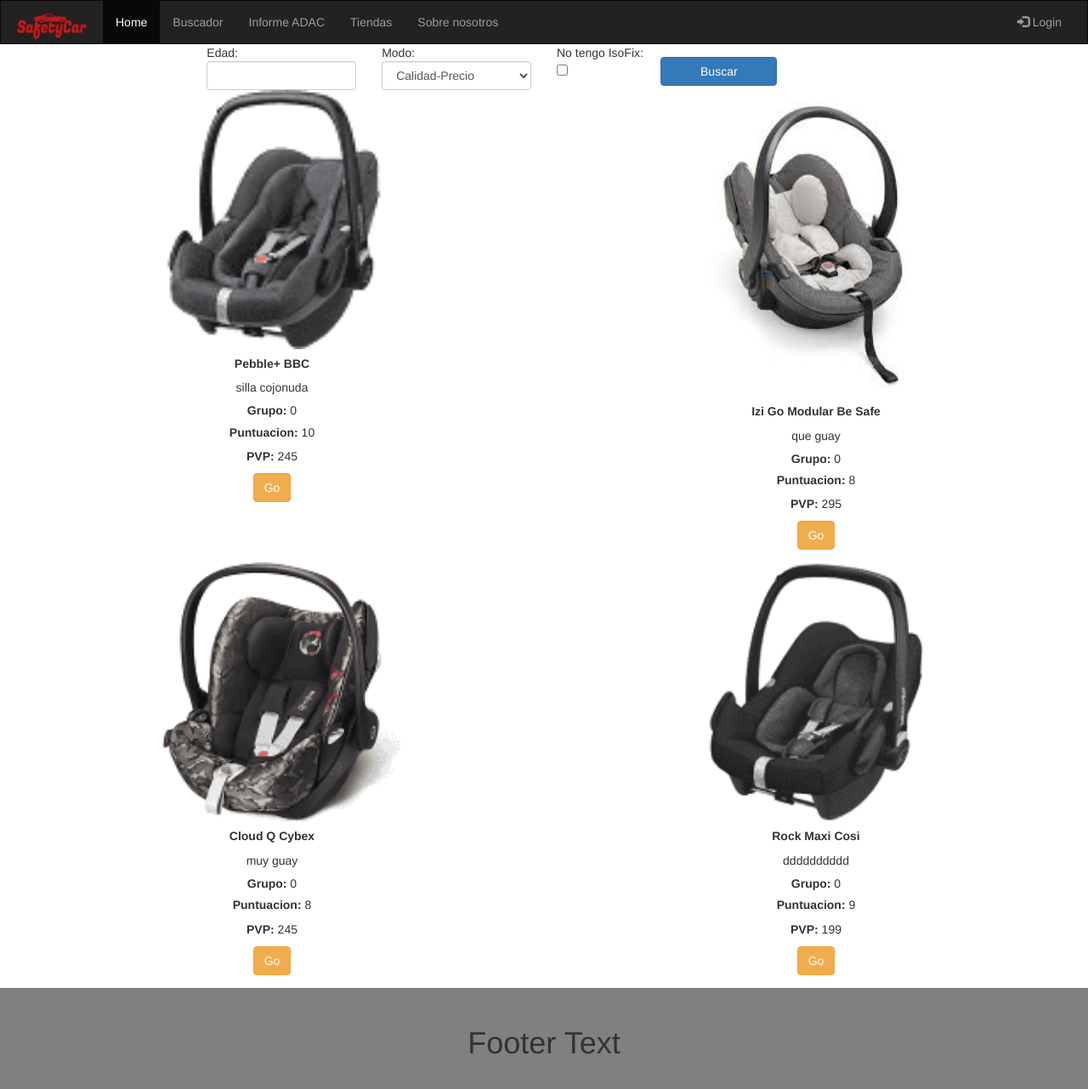
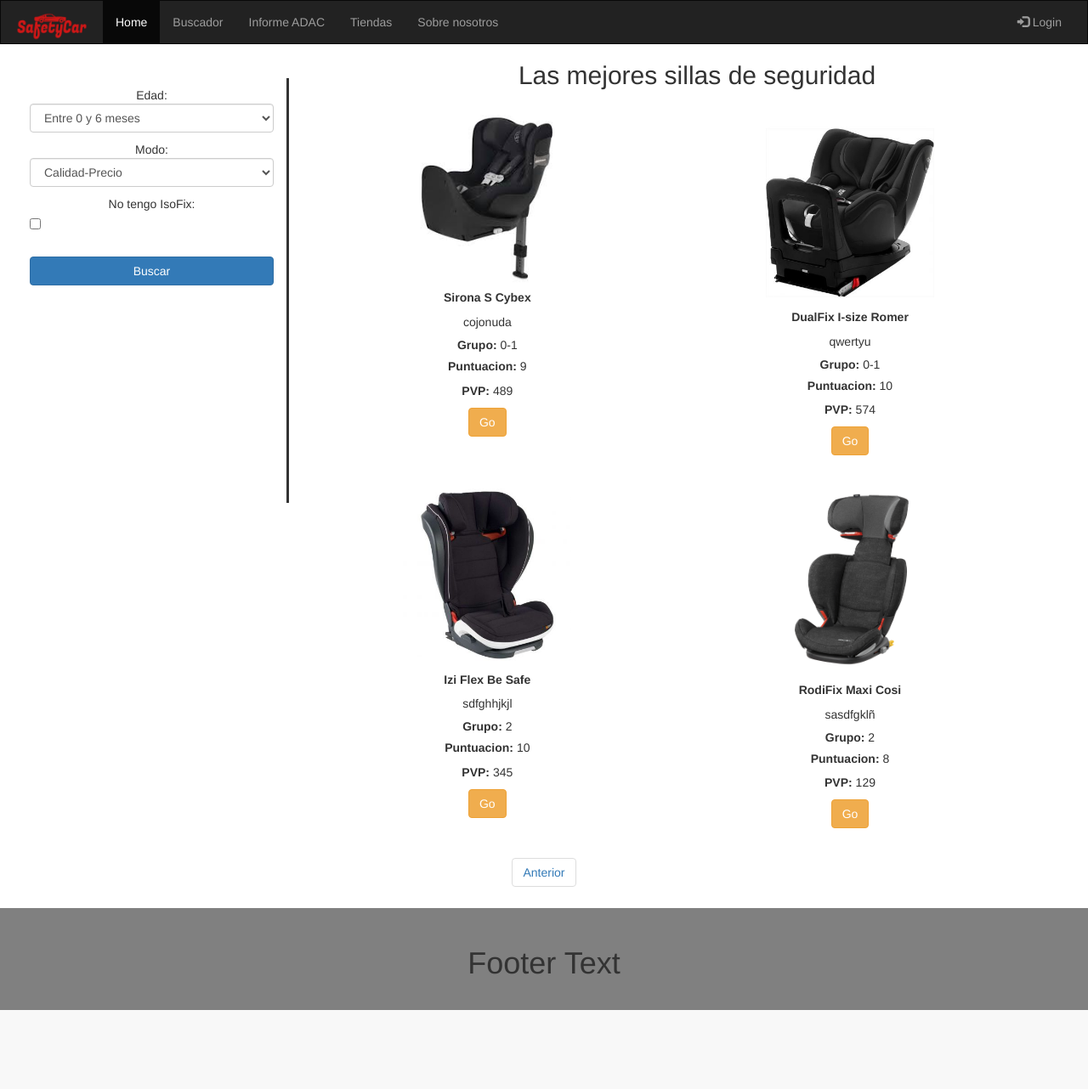
Before and after one commit to maksdv/Safety, a Django app: page /presentation?page=2 in a window 1280 px wide. Shown: the whole page at 85% size. After the commit the page ends 1189 px from the top, so only its background shows below. Run offline with Django 3.2, Linux system fonts and the light colour scheme; data comes from the database, SQL or seed files in the repository; some libraries are stand-ins or nearby versions.

Commit message:
pagination

```diff
--- a/item/forms.py
+++ b/item/forms.py
@@ -5,12 +5,23 @@ modo = (
     ('calidad', 'Lo más seguro'),
 )
 
+edadd = (
+    ('1', 'Entre 0 y 6 meses'),
+    ('2', 'Entre 6 meses 36'),
+    ('3', 'Mayor de 36 meses y pesa 15kg o más'),
+
+)
+
 class NameForm(forms.Form):
-    edad = forms.IntegerField(min_value=0, widget= forms.NumberInput(
-        attrs={
-            'class': 'form-control',
-        }
-    ))
+    edad = forms.ChoiceField(
+        required=True,
+        widget=forms.Select(
+            attrs={
+                'class': 'form-control'
+            }
+        ),
+        choices=edadd,
+    )
     isofix = forms.BooleanField(required=False, widget=forms.CheckboxInput(
         attrs={
             'class': 'checkbox'
--- a/item/templates/item/index.html
+++ b/item/templates/item/index.html
@@ -9,6 +9,7 @@
   <link rel="stylesheet" href="https://maxcdn.bootstrapcdn.com/bootstrap/3.4.0/css/bootstrap.min.css">
   <script src="https://ajax.googleapis.com/ajax/libs/jquery/3.3.1/jquery.min.js"></script>
   <script src="https://maxcdn.bootstrapcdn.com/bootstrap/3.4.0/js/bootstrap.min.js"></script>
+
   <style>
     /* Remove the navbar's default margin-bottom and rounded borders */
     .navbar {
--- a/item/templates/item/presentation.html
+++ b/item/templates/item/presentation.html
@@ -1,34 +1,32 @@
 {% extends './index.html' %}
 {% load staticfiles %}
-
-
-
 
 {% block body %}
 
 {{ form.errors }}
 {{ form.non_field_errors }}
-<div class=" col-md-2"></div>
+<div class="panel-group form-horizontal contrainer-fluid" style="text-align:center;">
 
-<form class="col-md-8" action="" method="POST">
+<form class="col-md-3" style="margin:20px;height:500px;border-right:solid;" action="" method="POST">
     {% csrf_token %}
-    <div class="form-group">
-      <div class="col-md-3">
+    <div class="form-group" style="margin-top:10px;">
+      <div class="col-md-12">
         Edad: {{ form.edad }}
       </div>
-      <div class="col-md-3">
+      <div class="col-md-12" style="margin-top:10px;">
         Modo: {{ form.modoo }}
       </div>
-      <div class="col-md-2">
+      <div class="col-md-12" style="margin-top:10px;">
        No tengo IsoFix: {{ form.isofix }}
       </div>
     </div>
-  <button type="submit" class="btn btn-primary col-md-2" style="text-align:center;">Buscar</button>
+  <button type="submit" class="btn btn-primary col-md-12" style="text-align:center;margin-top:10px;">Buscar</button>
 </form>
-<div class=" col-md-2"></div>
+<h2>Las mejores sillas de seguridad</h2>
 {% for item in items %}
-<div class="contrainer-fluid" style="text-align:center;">
-  <div class="card col-xs-12 col-sm-6 col-md-6" style="margin-bottom:15px;">
+
+  <div class="card col-xs-12 col-sm-4 col-md-4" style="margin-bottom:15px;text-align:center;margin-top:20px;">
+
     <img src="{{ MEDIA_ROOT }}/{{ item.image }}" class="card-img-top" alt="..." width="50%">
     <div class="card-body">
       <h5 class="card-title"><strong>{{ item.name }}</strong></h5>
@@ -42,4 +40,38 @@
 </div>
 {% endfor %}
 
+{% comment %} <div class="pagination">
+    <span class="step-links">
+        {% if items.has_previous %}
+            <a href="?page=1">&laquo; first</a>
+            <a href="?page={{ items.previous_page_number }}">previous</a>
+        {% endif %}
+        {% if items.number %}
+        <span class="current">
+            Page {{ items.number }} of {{ items.paginator.num_pages }}.
+        </span>
+        {% endif %}
+
+        {% if items.has_next %}
+            <a href="?page={{ items.next_page_number }}">next</a>
+            <a href="?page={{ items.paginator.num_pages }}">last &raquo;</a>
+        {% endif %}
+    </span>
+</div> {% endcomment %}
+
+<nav class="col-xs-12 col-sm-12 col-md-12" aria-label="Page navigation example" style="text-align:center;">
+  <ul class="pagination justify-content-center">
+  {% if items.has_previous %}
+    <li class="page-item">
+      <a class="page-link" href="?page={{ items.previous_page_number }}" tabindex="-1">Anterior</a>
+    </li>
+  {% endif %}
+  {% if items.has_next %}
+    <li class="page-item">
+      <a class="page-link" href="?page={{ items.next_page_number }}">Siguiente</a>
+    </li>
+  {% endif %}
+  </ul>
+</nav>
+
 {% endblock %}
--- a/item/views.py
+++ b/item/views.py
@@ -4,12 +4,17 @@ from .models import Item
 from .models import Buscador
 from .forms import NameForm
 import numpy as np
+from django.core.paginator import Paginator
 
 def index(request):
     return render(request, 'item/index.html', {})
 
 def presentation(request):
-    items = Item.objects.all()
+    itemss = Item.objects.all()
+    paginator = Paginator(itemss, 4)
+    page = request.GET.get('page')
+    items = paginator.get_page(page)
+
     items_cero = Item.objects.filter(group='0')
     items_uno = Item.objects.filter(group='0-1')
     items_dos_tres = Item.objects.filter(group='2')
@@ -22,21 +27,27 @@ def presentation(request):
         if form.is_valid():
             kk=request.POST.get('edad')
             modo = request.POST.get('modoo')
-            if int(kk) <= 6:
+            if int(kk) == 1:
                 if modo == 'calidad':
                     cero_uno_calidad=cero_uno.order_by('-score')
-                    return render(request, 'item/presentation.html', {'form': form,'items': cero_uno_calidad})
+                    paginator = Paginator(cero_uno_calidad, 4)
+                    page = request.GET.get('page')
+                    cero_uno_calidad_p = paginator.get_page(page)
+                    return render(request, 'item/stores.html', {'form': form,'items': cero_uno_calidad_p})
                 else:
                     cero_uno_precio = cero_uno.order_by('price')
-                    return render(request, 'item/presentation.html', {'form': form,'items': cero_uno_precio})
-            if int(kk) > 6 and int(kk) < 36:
+                    paginator = Paginator(cero_uno_precio, 4)
+                    page = request.GET.get('page')
+                    cero_uno_precio_p = paginator.get_page(page)
+                    return render(request, 'item/stores.html', {'form': form,'items': cero_uno_precio_p})
+            if int(kk) == 2:
                 if modo == 'precio':
                     items_uno_precio = items_uno.order_by('price')
                     return render(request, 'item/presentation.html', {'form': form,'items': items_uno_precio})
                 else:
                     items_uno_calidad = items_uno.order_by('-score')
                     return render(request, 'item/presentation.html', {'form': form,'items': items_uno_calidad})
-            if int(kk) > 36:
+            if int(kk) == 3:
                 if modo == 'precio':
                     items_dos_precio = items_dos_tres.order_by('price')
                     return render(request, 'item/presentation.html', {'form': form,'items': items_dos_precio})
@@ -47,7 +58,7 @@ def presentation(request):
     else:
         form = NameForm()
 
-    return render(request, 'item/presentation.html', {'form': form,'items': items_cero, 'itemsCero': items_cero, 'itemsUno': items_uno })
+    return render(request, 'item/presentation.html', {'form': form,'items': items, 'itemsCero': items_cero, 'itemsUno': items_uno })
 
 
 def about(request):
```
Also changed, not shown: item/templates/item/stores.html (+25 -6 lines).
